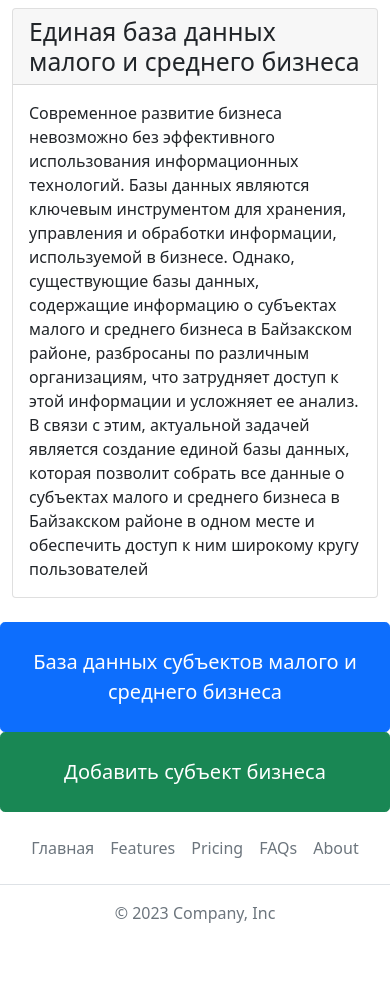
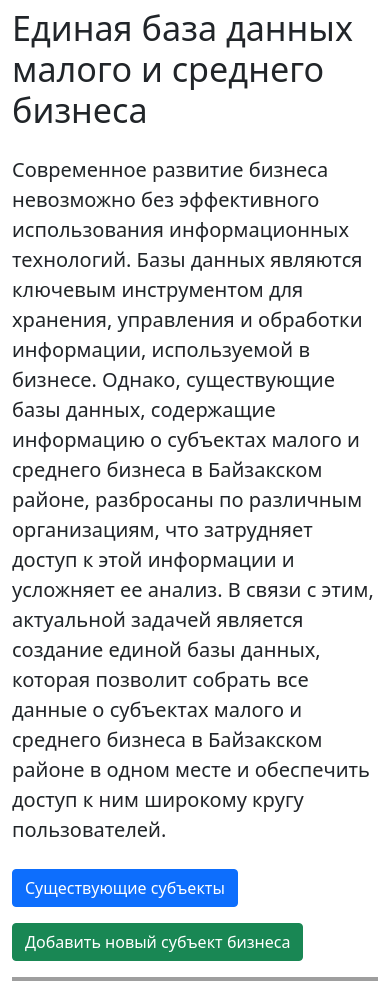
Before and after one commit to Warkinstar/SMEBase, a Django app: page / in a window 390 px wide. Shown: the part 64-1045 px from the top of the page. Before the commit the page ends 987 px from the top, so only its background shows below. Run offline with Django 4.2, Linux system fonts and the light colour scheme; grey boxes are pictures that could not be loaded.

Commit message:
Templates improves

```diff
--- a/templates/header.html
+++ b/templates/header.html
@@ -12,6 +12,11 @@
         <button class="btn btn-outline-success" type="submit">Найти</button>
       </form>
       <ul class="navbar-nav">
+        <li>
+          <a class="nav-link" href="{% url 'company_list' %}">
+            Субъекты
+          </a>
+        </li>
         {% if user.is_authenticated %}
           <li class="nav-item">
             <a class="nav-link" href="#">{% user_display user %}</a>
--- a/templates/pages/home.html
+++ b/templates/pages/home.html
@@ -4,26 +4,25 @@
 {% block title %}Единая база данных малого и среднего бизнеса Байзаксого района{% endblock title %}
 
 {% block content %}
-    <div class="card">
-        <h2 class="card-header">Единая база данных малого и среднего бизнеса</h2>
-        <div class="card-body">
-            <div class="card-text">
-                Современное развитие бизнеса невозможно без эффективного использования информационных технологий. Базы данных являются ключевым инструментом для хранения, управления и обработки информации, используемой в бизнесе. Однако, существующие базы данных, содержащие информацию о субъектах малого и среднего бизнеса в Байзакском районе, разбросаны по различным организациям, что затрудняет доступ к этой информации и усложняет ее анализ. В связи с этим, актуальной задачей является создание единой базы данных, которая позволит собрать все данные о субъектах малого и среднего бизнеса в Байзакском районе в одном месте и обеспечить доступ к ним широкому кругу пользователей
-            </div>
+
+
+  <div class="row align-items-center">
+    <div class="col-md-6">
+      <h1 class="display-4">Единая база данных малого и среднего бизнеса</h1>
+      <p class="lead my-4">
+        Современное развитие бизнеса невозможно без эффективного использования информационных технологий. Базы данных являются ключевым инструментом для хранения, управления и обработки информации, используемой в бизнесе. Однако, существующие базы данных, содержащие информацию о субъектах малого и среднего бизнеса в Байзакском районе, разбросаны по различным организациям, что затрудняет доступ к этой информации и усложняет ее анализ. В связи с этим, актуальной задачей является создание единой базы данных, которая позволит собрать все данные о субъектах малого и среднего бизнеса в Байзакском районе в одном месте и обеспечить доступ к ним широкому кругу пользователей.
+      </p>
+      <div class="d-flex flex-wrap">
+        <div class="position-relative">
+          <a href="{% url 'company_list' %}" class="btn btn-primary mr-3 mb-3">Существующие субъекты</a>
+          <a href="{% url 'company_new' %}" class="btn btn-success mb-3 ">Добавить новый субъект бизнеса</a>
         </div>
+      </div>
     </div>
+    <div class="col-md-6">
+      <img src="{% static 'images/SMEHomeImage_4.png' %}" class="img-fluid" alt="SMEHomeImage">
+    </div>
+  </div>
 
-    <br>
-
-    <div class="">
-        <div class="row">
-            <a href="{% url 'company_list' %}" class="col-md-6 btn btn-lg btn-primary">
-                <div class="card-body">База данных субъектов малого и среднего бизнеса</div>
-            </a>
-            <a href="{% url 'company_new' %}" class="col-md-6 btn btn-lg btn-success">
-                <div class="card-body">Добавить субъект бизнеса</div>
-            </a>
-        </div>
-    </div>
 
 {% endblock content %}
```
